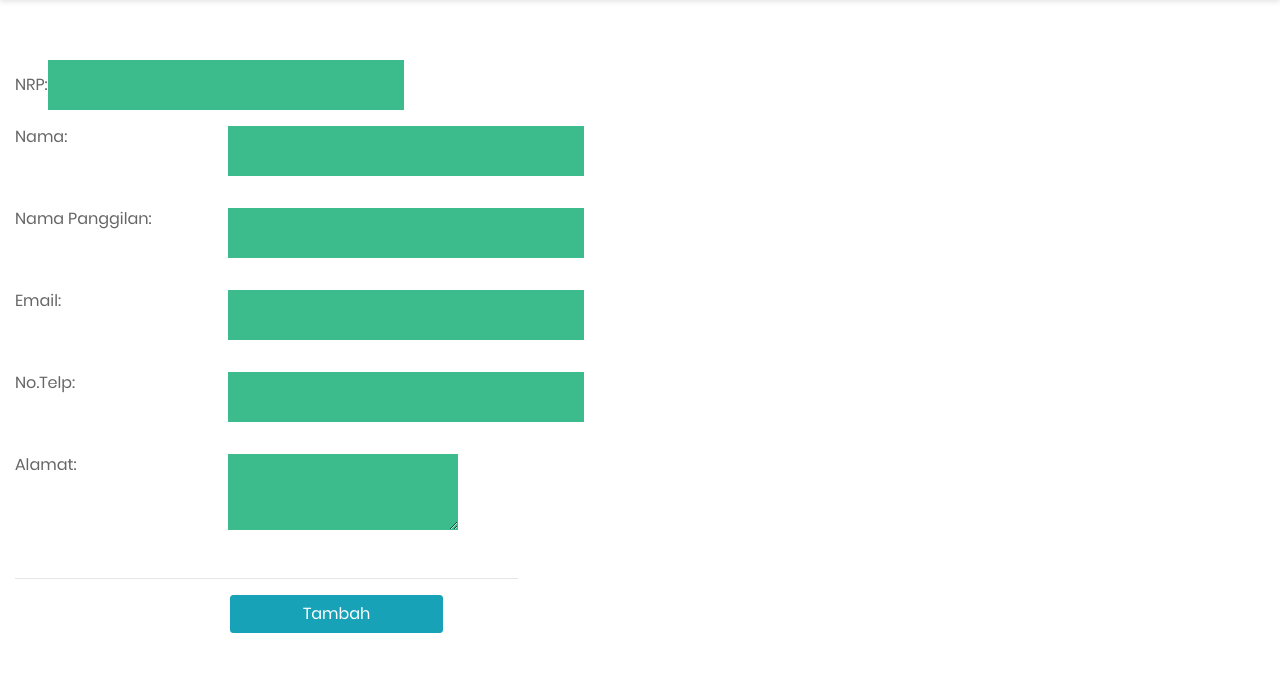
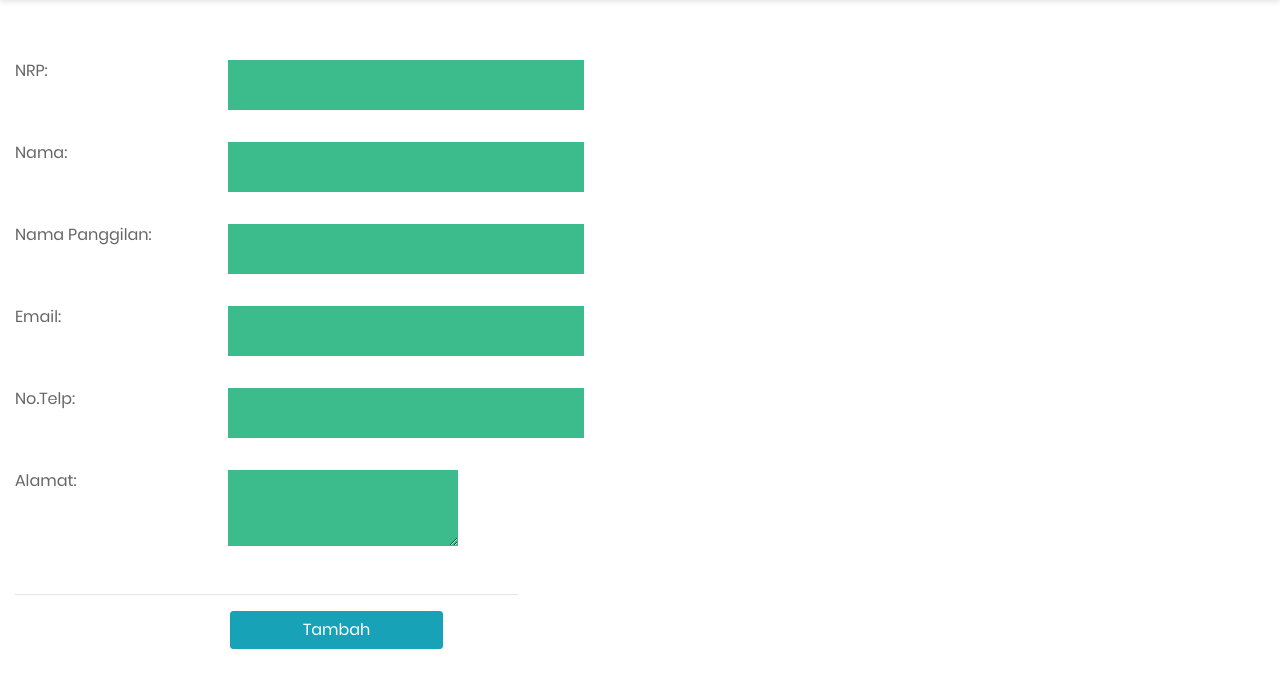
Before and after one commit to Rahandi/db16murni, a PHP site: page /form.php in a window 1280 px wide. Shown: the part 76-764 px from the top of the page. Run offline with PHP 8.4, Linux system fonts and the light colour scheme; a user stored in the database is signed in.

Commit message:
benerin kolom nrp sm trash sm edit dijauhin dikit

```diff
--- a/dashboard.php
+++ b/dashboard.php
@@ -179,7 +179,7 @@ if(!isset($_SESSION['username']) || empty($_SESSION['username'])){
 
                                                     echo '<td>';
                                                     echo '<a class="zmdi zmdi-edit" href="form.php?nrp='.$data['NRP'].'"></a>';
-                                                    echo '<a class="zmdi zmdi-delete" href="hapus.php?nrp='.$data['NRP'].'"></a>';
+                                                    echo '<a style="margin-left: 30%" class="zmdi zmdi-delete" href="hapus.php?nrp='.$data['NRP'].'"></a>';
                                                     echo '<td>';
 
                                                     echo '</tr>';
--- a/form.php
+++ b/form.php
@@ -119,16 +119,16 @@ input[type=text],textarea {
 <form action="<?php echo $data['link'];?>" method="POST">
     <fieldset>
     	<div>
-    		<p>
+    		<div class="form-group row">
             <?php
                 if (isset($_GET['nrp'])){
                     echo "<input type='hidden' name='nrp' value='".$data['NRP']."'>";
                 } else{
-                    echo '<label for="nrp">NRP: </label>';
-                    echo '<input type="text" name="nrp" />';
+                    echo '<label class="col-sm-2 col-form-label" for="nrp">NRP: </label>';
+                    echo '<div class="col-sm-10"><input type="text" name="nrp" /></div>';
                 }
             ?>
-        </p>
+        </div>
         <div class="form-group row">
             	<label class="col-sm-2 col-form-label" for="nama">Nama: </label>
             	<div class="col-sm-10">
```
